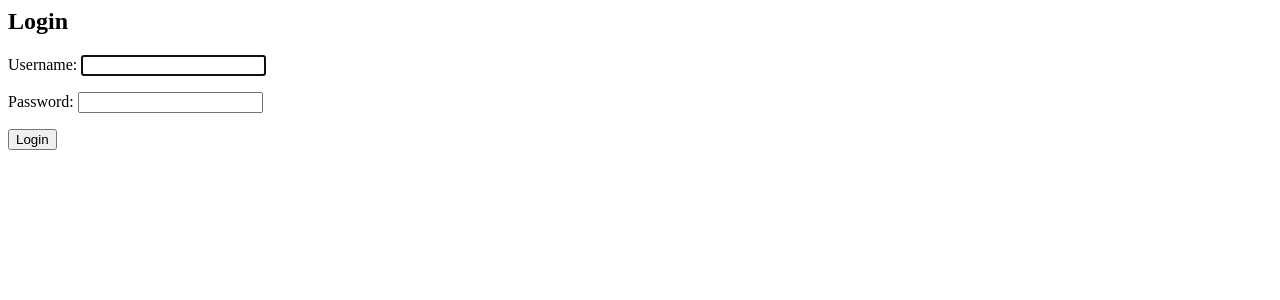
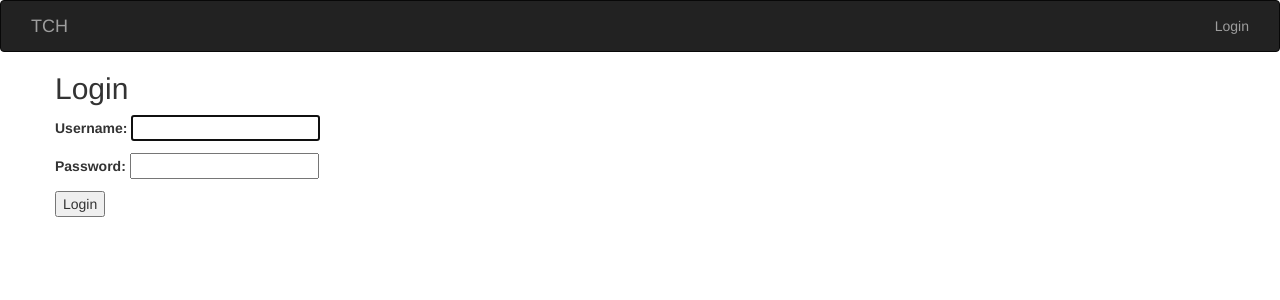
Before and after one commit to ShankarKushwah/TCH_DEV, a Django app: page /accounts/login/ in a window 1280 px wide. Shown: the top 300 px of the page. Run offline with Django 3.2, Linux system fonts and the light colour scheme; some libraries are stand-ins or nearby versions.

Commit message:
new changes done

```diff
--- a/repo/TCH/settings.py
+++ b/repo/TCH/settings.py
@@ -26,6 +26,8 @@ DEBUG = True
 
 ALLOWED_HOSTS = []
 
+LOGIN_REDIRECT_URL = '/'
+LOGOUT_REDIRECT_URL = '/'
 # Application definition
 
 INSTALLED_APPS = [
--- a/repo/accounts/templates/registration/login.html
+++ b/repo/accounts/templates/registration/login.html
@@ -1,6 +1,14 @@
+{% extends 'coder/base.html' %}
+{% block body %}
+<div class="container">
+<div class="row">
+
 <h2>Login</h2>
   <form method="post">
     {% csrf_token %}
     {{ form.as_p }}
     <button type="submit">Login</button>
   </form>
+</div>
+</div>
+{% endblock %}
--- a/repo/coder/templates/coder/base.html
+++ b/repo/coder/templates/coder/base.html
@@ -10,7 +10,7 @@
 </head>
 <body style="background-color:">
 	{% if request.user.is_authenticated %}
-		<nav class="navbar navbar-inverse"><!------Navigation------>
+		<nav class="navbar navbar-inverse col-md-12"><!------Navigation------>
 		<div class="container-fluid">
 			<div class="navbar-header">
 			  <a class="navbar-brand" href="{% url 'coder:index' %}">TCH</a>
@@ -31,12 +31,16 @@
 			<li><a href="{% url 'coder:about' %}">About</a></li>
 			<li><a href="{% url 'coder:contact' %}">Contact</a></li>
 			<li><a href="{% url 'coder:team' %}">Our Team</a></li>
+			<li><a href="{% url 'accounts:logout' %}">Logout</a></li>
 		  </ul>
 			</div>
 	</nav>
 			{% else %}
-	<nav class="navbar navbar-inverse"><!------Navigation------>
+	<nav class="navbar navbar-inverse col-md-12"><!------Navigation------>
 		<div class="container-fluid">
+            <div class="navbar-header">
+			  <a class="navbar-brand" href="{% url 'coder:index' %}">TCH</a>
+			</div>
 		  <ul class="nav navbar-nav navbar-right">
 			<li><a href="{% url 'accounts:login' %}">Login</a></li>
 		  </ul>
--- a/repo/coder/templates/coder/index.html
+++ b/repo/coder/templates/coder/index.html
@@ -6,6 +6,7 @@
 <div class="container">
 <div class="row">
 
+	{% if user.is_authenticated %}
 
 	{% for album in all_albums %}
 
@@ -15,6 +16,11 @@
 		<h4>{{ album.genre }}</h4>
 		</div>
 	{% endfor %}
+
+    {% else %}
+		<h3>Please login to access our content.</h3>
+    <p>Click <a href="{% url 'accounts:login' %}">here</a> to login</p>
+	{% endif %}
 
 </div>
 </div>
```
Also changed, not shown: repo/db.sqlite3.
